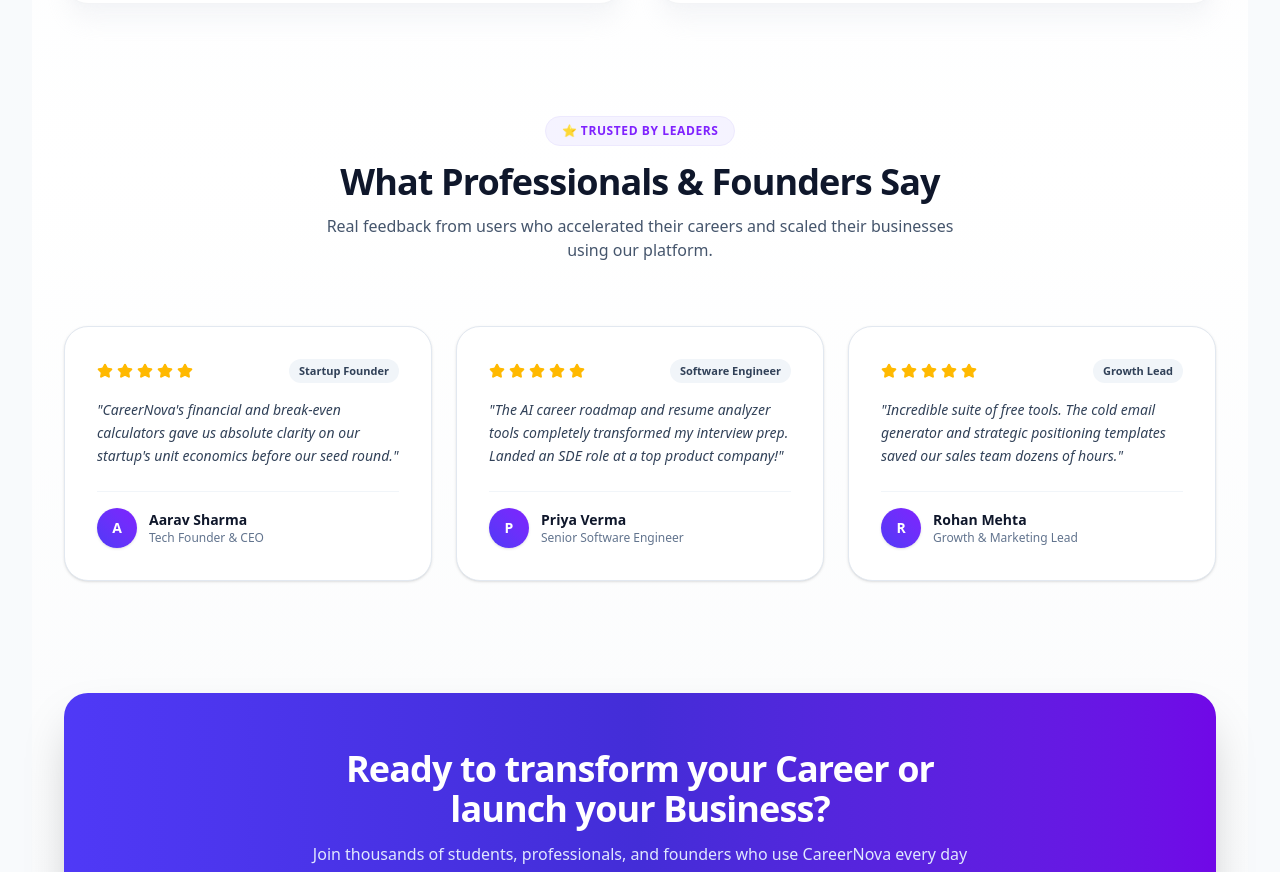
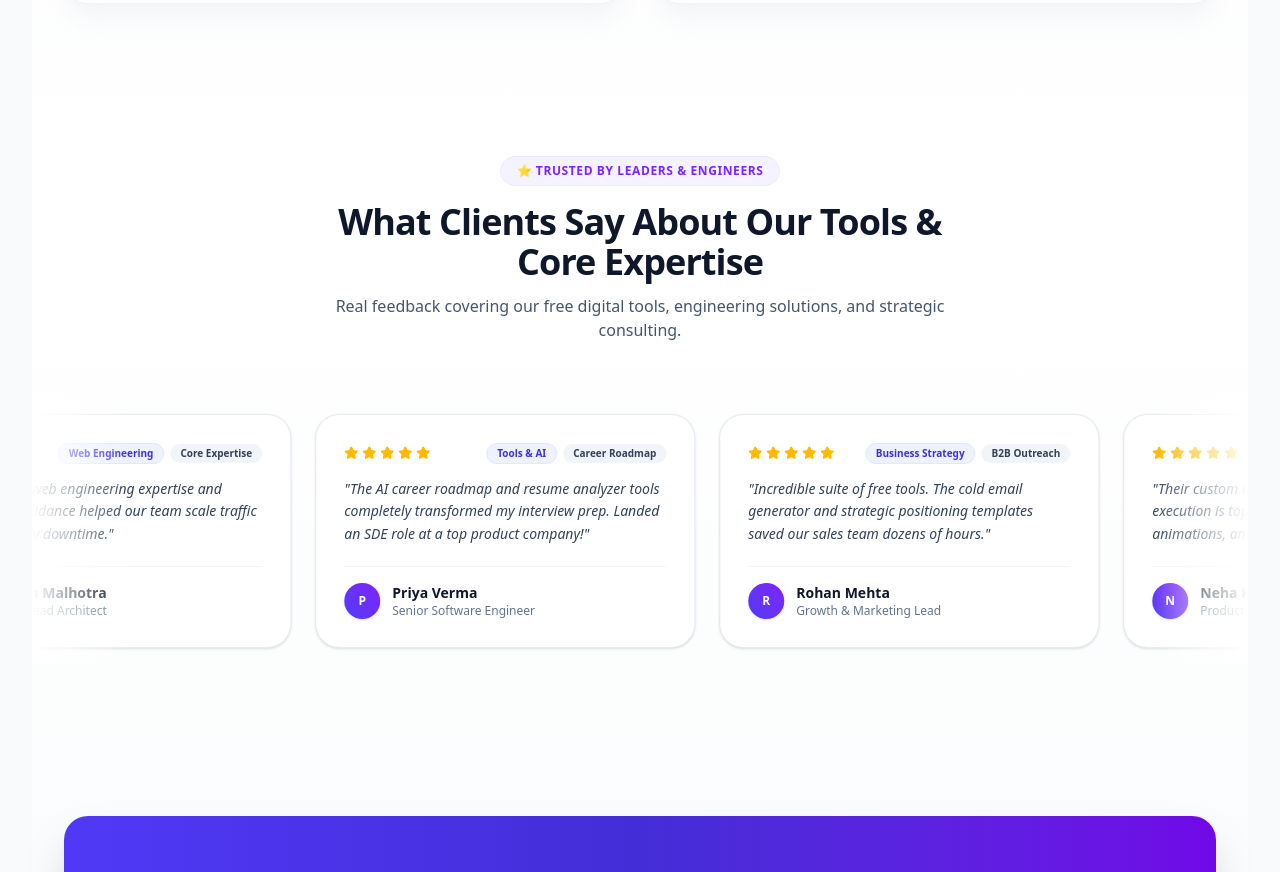
Before and after one commit to sudheersinghrajput8932-design/careernova, a React (Vite) app: page / in a window 1280 px wide. Shown: the part 1781-2653 px from the top of the page. Built offline with nearby package versions, Linux system fonts and the light colour scheme.

Commit message:
Update HomeView.tsx

```diff
--- a/src/components/views/HomeView.tsx
+++ b/src/components/views/HomeView.tsx
@@ -74,6 +74,57 @@
     const timer = setTimeout(handleType, typingSpeed);
     return () => clearTimeout(timer);
   }, [displayText, isDeleting, wordIndex, typingSpeed]);
+
+  const allReviews = [
+    {
+      quote: "CareerNova's financial and break-even calculators gave us absolute clarity on our startup's unit economics before our seed round.",
+      name: "Aarav Sharma",
+      role: "Tech Founder & CEO",
+      rating: 5,
+      badge: "Startup Founder",
+      category: "Tools & Finance"
+    },
+    {
+      quote: "The full-stack web engineering expertise and architecture guidance helped our team scale traffic 10x without any downtime.",
+      name: "Vikram Malhotra",
+      role: "CTO & Lead Architect",
+      rating: 5,
+      badge: "Core Expertise",
+      category: "Web Engineering"
+    },
+    {
+      quote: "The AI career roadmap and resume analyzer tools completely transformed my interview prep. Landed an SDE role at a top product company!",
+      name: "Priya Verma",
+      role: "Senior Software Engineer",
+      rating: 5,
+      badge: "Career Roadmap",
+      category: "Tools & AI"
+    },
+    {
+      quote: "Incredible suite of free tools. The cold email generator and strategic positioning templates saved our sales team dozens of hours.",
+      name: "Rohan Mehta",
+      role: "Growth & Marketing Lead",
+      rating: 5,
+      badge: "B2B Outreach",
+      category: "Business Strategy"
+    },
+    {
+      quote: "Their custom iOS and Android app development execution is top-tier. Clean code, smooth animations, and delivered right on schedule.",
+      name: "Neha Kapoor",
+      role: "Product Manager",
+      rating: 5,
+      badge: "Core Expertise",
+      category: "Mobile Apps"
+    },
+    {
+      quote: "The strategic lead generation framework optimized our entire sales pipeline and doubled our monthly inbound qualified leads.",
+      name: "Aditya Roy",
+      role: "Head of Sales",
+      rating: 5,
+      badge: "Lead Generation",
+      category: "Business Growth"
+    }
+  ];
 
   return (
     <div className="space-y-16 sm:space-y-20 animate-in fade-in duration-300">
@@ -195,62 +246,58 @@
           </div>
         </section>
 
-        {/* CLIENT REVIEWS / TESTIMONIALS SECTION */}
-        <section className="max-w-7xl mx-auto px-4 sm:px-6 lg:px-8">
-          <div className="text-center max-w-2xl mx-auto mb-16">
+        {/* SMOOTH ANIMATED INFINITE SLIDING REVIEWS SECTION (TOOLS + CORE EXPERTISE) */}
+        <section className="py-10 overflow-hidden">
+          <div className="text-center max-w-2xl mx-auto mb-14 px-4">
             <span className="px-4 py-1.5 rounded-full text-xs font-bold bg-violet-50 text-violet-600 border border-violet-100 tracking-wider uppercase mb-4 inline-block">
-              ⭐ Trusted by Leaders
+              ⭐ Trusted by Leaders &amp; Engineers
             </span>
             <h2 className="text-3xl sm:text-4xl font-black text-slate-900 tracking-tight">
-              What Professionals &amp; Founders Say
+              What Clients Say About Our Tools &amp; Core Expertise
             </h2>
             <p className="mt-3 text-slate-600 text-sm sm:text-base">
-              Real feedback from users who accelerated their careers and scaled their businesses using our platform.
+              Real feedback covering our free digital tools, engineering solutions, and strategic consulting.
             </p>
           </div>
 
-          <div className="grid grid-cols-1 md:grid-cols-3 gap-6">
-            {[
-              {
-                quote: "CareerNova's financial and break-even calculators gave us absolute clarity on our startup's unit economics before our seed round.",
-                name: "Aarav Sharma",
-                role: "Tech Founder & CEO",
-                rating: 5,
-                badge: "Startup Founder"
-              },
-              {
-                quote: "The AI career roadmap and resume analyzer tools completely transformed my interview prep. Landed an SDE role at a top product company!",
-                name: "Priya Verma",
-                role: "Senior Software Engineer",
-                rating: 5,
-                badge: "Software Engineer"
-              },
-              {
-                quote: "Incredible suite of free tools. The cold email generator and strategic positioning templates saved our sales team dozens of hours.",
-                name: "Rohan Mehta",
-                role: "Growth & Marketing Lead",
-                rating: 5,
-                badge: "Growth Lead"
-              }
-            ].map((review, idx) => (
-              <div key={idx} className="bg-white p-8 rounded-3xl border border-slate-200 shadow-sm flex flex-col justify-between space-y-6 relative hover:shadow-md transition-shadow">
-                <div className="space-y-4">
+          {/* Infinite Sliding Marquee Track */}
+          <div className="relative w-full overflow-hidden flex mask-gradient-x">
+            <div className="absolute left-0 inset-y-0 w-24 bg-gradient-to-r from-white to-transparent z-10 pointer-events-none" />
+            <div className="absolute right-0 inset-y-0 w-24 bg-gradient-to-l from-white to-transparent z-10 pointer-events-none" />
+
+            <motion.div
+              animate={{ x: ['0%', '-50%'] }}
+              transition={{ ease: 'linear', duration: 28, repeat: Infinity }}
+              className="flex gap-6 shrink-0 py-4 px-3"
+            >
+              {[...allReviews, ...allReviews].map((review, idx) => (
+                <div
+                  key={idx}
+                  className="w-[340px] sm:w-[380px] bg-white p-7 rounded-3xl border border-slate-200/80 shadow-sm hover:shadow-xl hover:border-indigo-200 transition-all duration-300 flex flex-col justify-between space-y-5 shrink-0 group"
+                >
+                  <div className="space-y-3.5">
                     <div className="flex items-center justify-between">
                       <div className="flex items-center gap-1 text-amber-500">
                         {[...Array(review.rating)].map((_, i) => (
-                        <Star key={i} className="w-4 h-4 fill-amber-400 text-amber-400" />
+                          <Star key={i} className="w-3.5 h-3.5 fill-amber-400 text-amber-400" />
                         ))}
                       </div>
-                    <span className="text-[11px] font-bold px-2.5 py-1 rounded-full bg-slate-100 text-slate-700">
+                      <div className="flex items-center gap-1.5">
+                        <span className="text-[10px] font-bold px-2.5 py-0.5 rounded-full bg-indigo-50 text-indigo-700 border border-indigo-100">
+                          {review.category}
+                        </span>
+                        <span className="text-[10px] font-bold px-2.5 py-0.5 rounded-full bg-slate-100 text-slate-700">
                           {review.badge}
                         </span>
                       </div>
-                  <p className="text-slate-700 text-sm leading-relaxed italic">
+                    </div>
+                    <p className="text-slate-700 text-sm leading-relaxed italic group-hover:text-slate-900 transition-colors">
                       "{review.quote}"
                     </p>
                   </div>
+
                   <div className="pt-4 border-t border-slate-100 flex items-center gap-3">
-                  <div className="w-10 h-10 rounded-full bg-gradient-to-tr from-indigo-600 to-violet-600 text-white font-bold flex items-center justify-center text-sm shadow-sm">
+                    <div className="w-9 h-9 rounded-full bg-gradient-to-tr from-indigo-600 to-violet-600 text-white font-bold flex items-center justify-center text-xs shadow-sm">
                       {review.name.charAt(0)}
                     </div>
                     <div>
@@ -260,6 +307,7 @@
                   </div>
                 </div>
               ))}
+            </motion.div>
           </div>
         </section>
 
```
Lines whose indentation alone changed are shown as unchanged.
